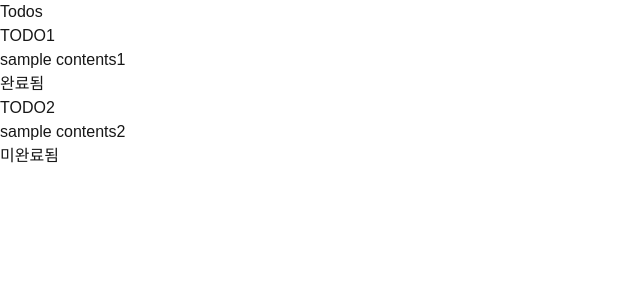
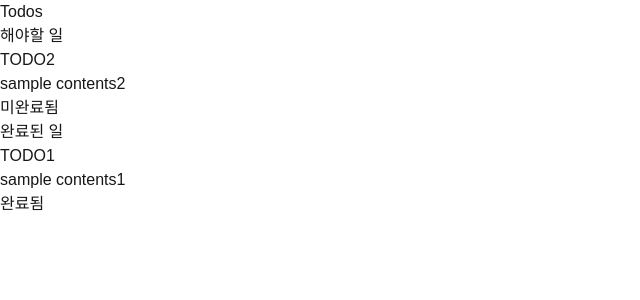
Before and after one commit to soo0297/react-intern-project, a Next.js app: page /todos in a window 1280 px wide. Shown: the top 300 px of the page, without its empty margins (0-640 px from the left). Built offline with nearby package versions, Linux system fonts and the light colour scheme; data requests are answered from the project's data file.

Commit message:
해야할 일, 완료된 일 필터링

```diff
--- a/src/app/todos/page.tsx
+++ b/src/app/todos/page.tsx
@@ -25,11 +25,25 @@ const TodosPage = () => {
     return <div>할 일 목록이 없습니다!</div>;
   }
 
+  const todosList = todos.filter((todo) => todo.completed === false);
+  const completedList = todos.filter((todo) => todo.completed === true);
+
   return (
     <div>
       <h1>Todos</h1>
+      <h2>해야할 일</h2>
       <ul>
-        {todos.map((todo) => (
+        {todosList.map((todo) => (
+          <li key={todo.id}>
+            <h3>{todo.title}</h3>
+            <p>{todo.contents}</p>
+            <p>{todo.completed ? "완료됨" : "미완료됨"}</p>
+          </li>
+        ))}
+      </ul>
+      <h2>완료된 일</h2>
+      <ul>
+        {completedList.map((todo) => (
           <li key={todo.id}>
             <h3>{todo.title}</h3>
             <p>{todo.contents}</p>
```
